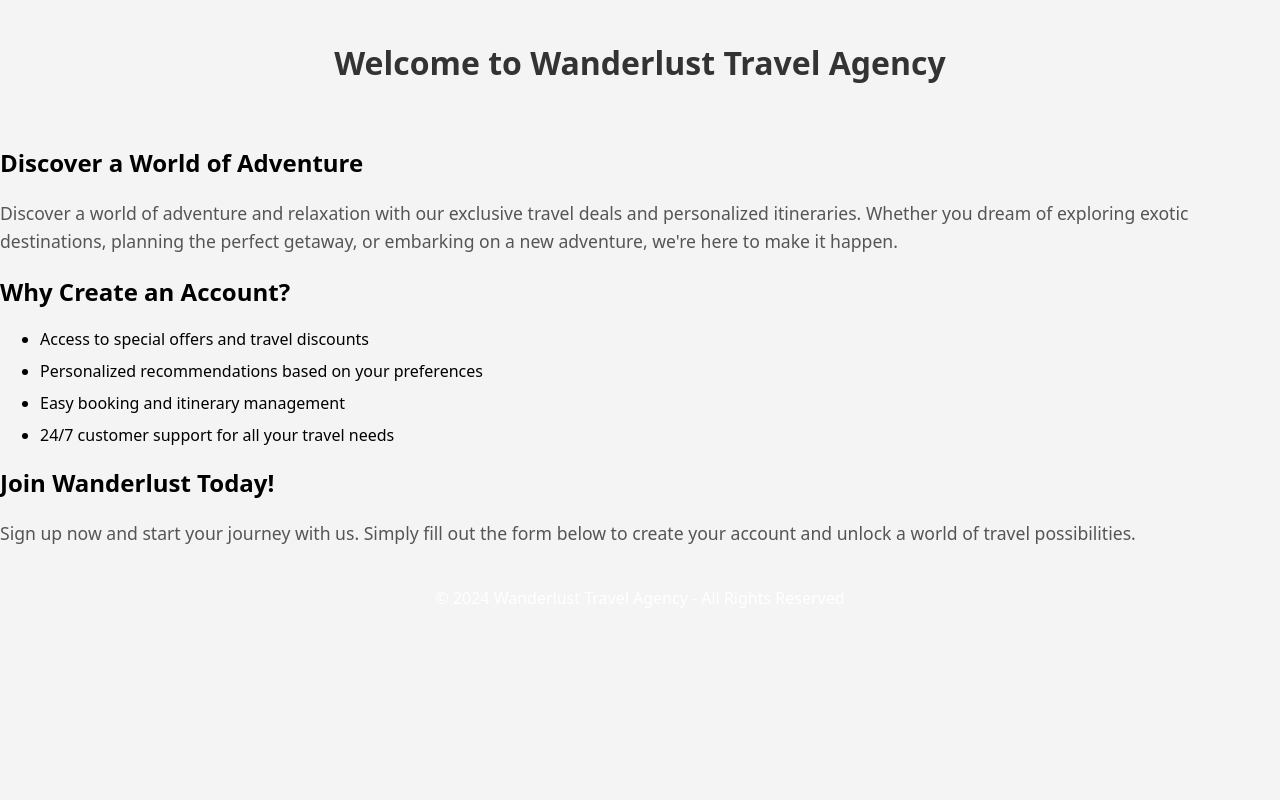
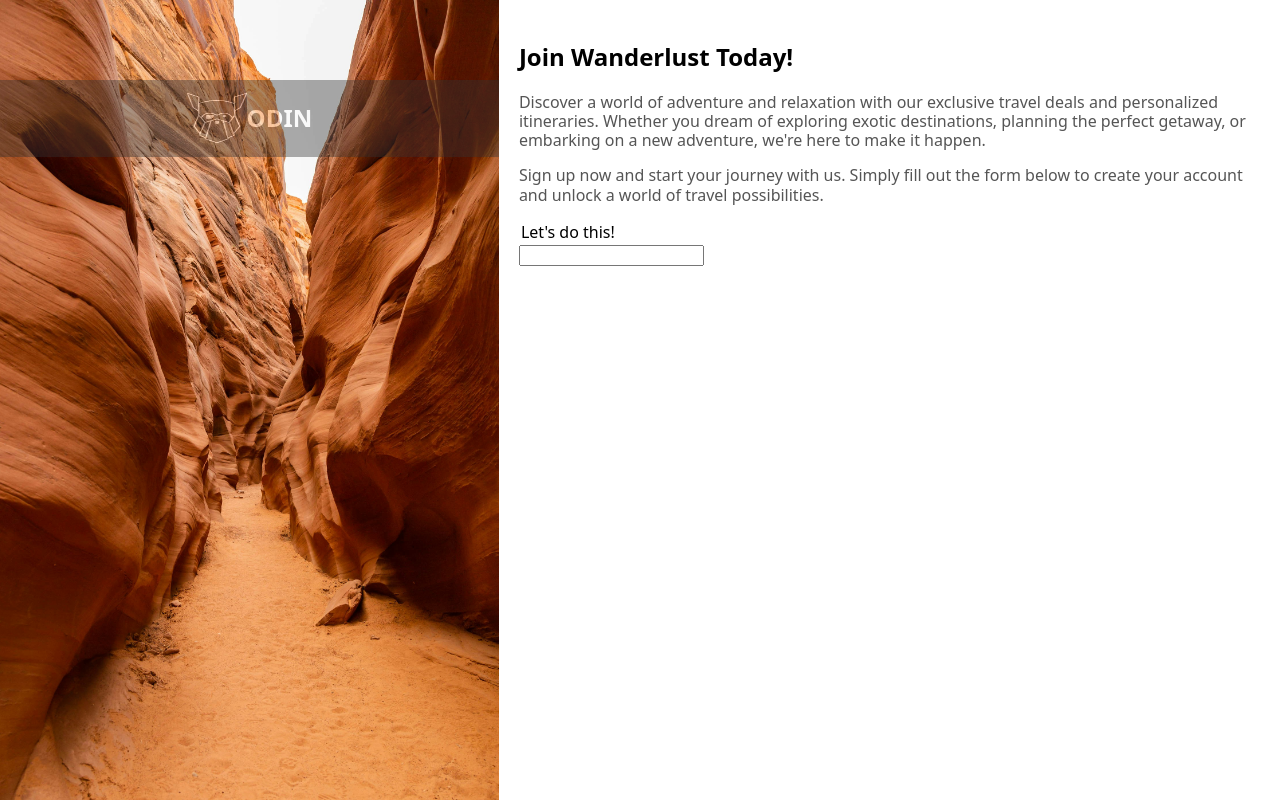
Before and after one commit to mpesaran/odin-signup-form, a plain HTML site: page index.html in a window 1280 px wide. Drawn offline with Linux system fonts and the light colour scheme.

Commit message:
structure of the page completed
background image added, logo added on top of image

```diff
--- a/index.html
+++ b/index.html
@@ -12,41 +12,43 @@
 </head>
 
 <body>
-    <header>
-        <h1>Welcome to Wanderlust Travel Agency</h1>
-    </header>
+    <div class="content">
+        <section class="background-container">
+            <div class="logo-container">
+                <img src="./assets/odin-lined.png" alt="odin logo" class="logo">
+                <p>ODIN</p>
+            </div>
+        </section>
+        <section class="text-container">
+            <div class="intro">
+                <h2>Join Wanderlust Today!</h2>
+                <p>
+                    Discover a world of adventure and relaxation with our exclusive travel deals and personalized
+                    itineraries.
+                    Whether you dream of exploring exotic destinations, planning the perfect getaway, or embarking
+                    on a
+                    new
+                    adventure, we're here to make it happen.
+                </p>
 
-    <main>
-        <section>
-            <h2>Discover a World of Adventure</h2>
-            <p>
-                Discover a world of adventure and relaxation with our exclusive travel deals and personalized
-                itineraries.
-                Whether you dream of exploring exotic destinations, planning the perfect getaway, or embarking on a new
-                adventure, we're here to make it happen.
-            </p>
+                <p>Sign up now and start your journey with us. Simply fill out the form below to create your account
+                    and
+                    unlock a world of travel possibilities.
+                </p>
+            </div>
+            <div class="signup-form">
+                <form action="">
+                    <legend>Let's do this!</legend>
+                    <label for="name"></label>
+                    <input type="text">
+                </form>
+            </div>
         </section>
 
-        <section class="benefits">
-            <h2>Why Create an Account?</h2>
-            <ul>
-                <li>Access to special offers and travel discounts</li>
-                <li>Personalized recommendations based on your preferences</li>
-                <li>Easy booking and itinerary management</li>
-                <li>24/7 customer support for all your travel needs</li>
-            </ul>
-        </section>
-
-        <section>
-            <h2>Join Wanderlust Today!</h2>
-            <p>Sign up now and start your journey with us. Simply fill out the form below to create your account and
-                unlock a world of travel possibilities.</p>
-        </section>
-    </main>
-
-    <footer>
+    </div>
+    <!-- <footer>
         &copy; 2024 Wanderlust Travel Agency - All Rights Reserved
-    </footer>
+    </footer> -->
 
 </body>
 
--- a/styles.css
+++ b/styles.css
@@ -14,44 +14,71 @@ body {
     font-family: system-ui, -apple-system, BlinkMacSystemFont, 'Segoe UI', Roboto, Oxygen, Ubuntu, Cantarell, 'Open Sans', 'Helvetica Neue', sans-serif, sans-serif;
     margin: 0;
     padding: 0;
-    background-color: #f4f4f4;
+
+
 }
 
-header {
-
-    padding: 20px;
-    text-align: center;
+.content {
+    display: flex;
+    height: 100vh;
 }
 
-/* main {
+.background-container {
+    background-image: url('./assets/bg.jpg');
+    width: 100%;
+    height: 100%;
+    background-size: cover;
+    background-position: center;
+
+}
+
+.text-container {
     padding: 20px;
-    max-width: 800px;
-    margin: 0 auto;
-    background-color: white;
-    box-shadow: 0 0 10px rgba(0, 0, 0, 0.1);
-} */
+    flex-grow: 1;
+    /* background-color: rgb(225, 213, 206); */
+}
+
+.logo-container {
+    display: flex;
+    justify-content: center;
+    align-items: center;
+    background-color: #333;
+    opacity: 0.4;
+    margin-top: 80px;
+}
+
+.logo-container p {
+    color: white;
+    font-weight: 800;
+    font-size: 1.5em;
+}
+
+.intro {}
+
+
+.logo {
+    width: 60px;
+    height: 50px;
+
+}
 
 h1 {
     color: #333;
 }
 
 p {
-    font-size: 1.1em;
-    line-height: 1.6;
+    font-size: 1em;
+    line-height: 1.2;
     color: #555;
 }
 
-.benefits {
-    margin-top: 20px;
+.signup-form {
+    background-color: white;
 }
 
-.benefits li {
-    margin-bottom: 10px;
-}
-
-footer {
+/* footer {
     text-align: center;
     padding: 20px;
-    color: white;
+    color: rgb(14, 10, 10);
     margin-top: 20px;
-}
+} */
```
